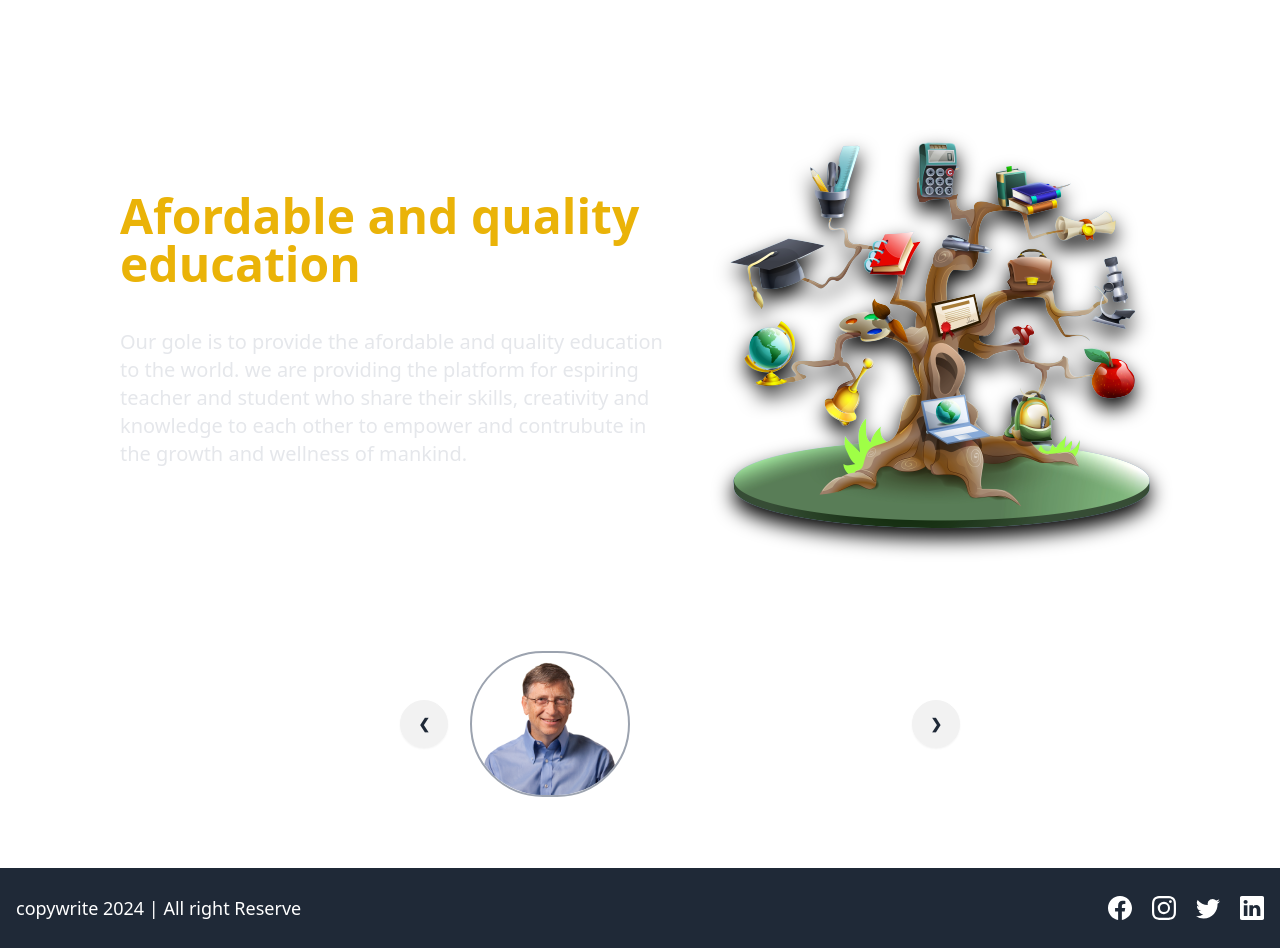
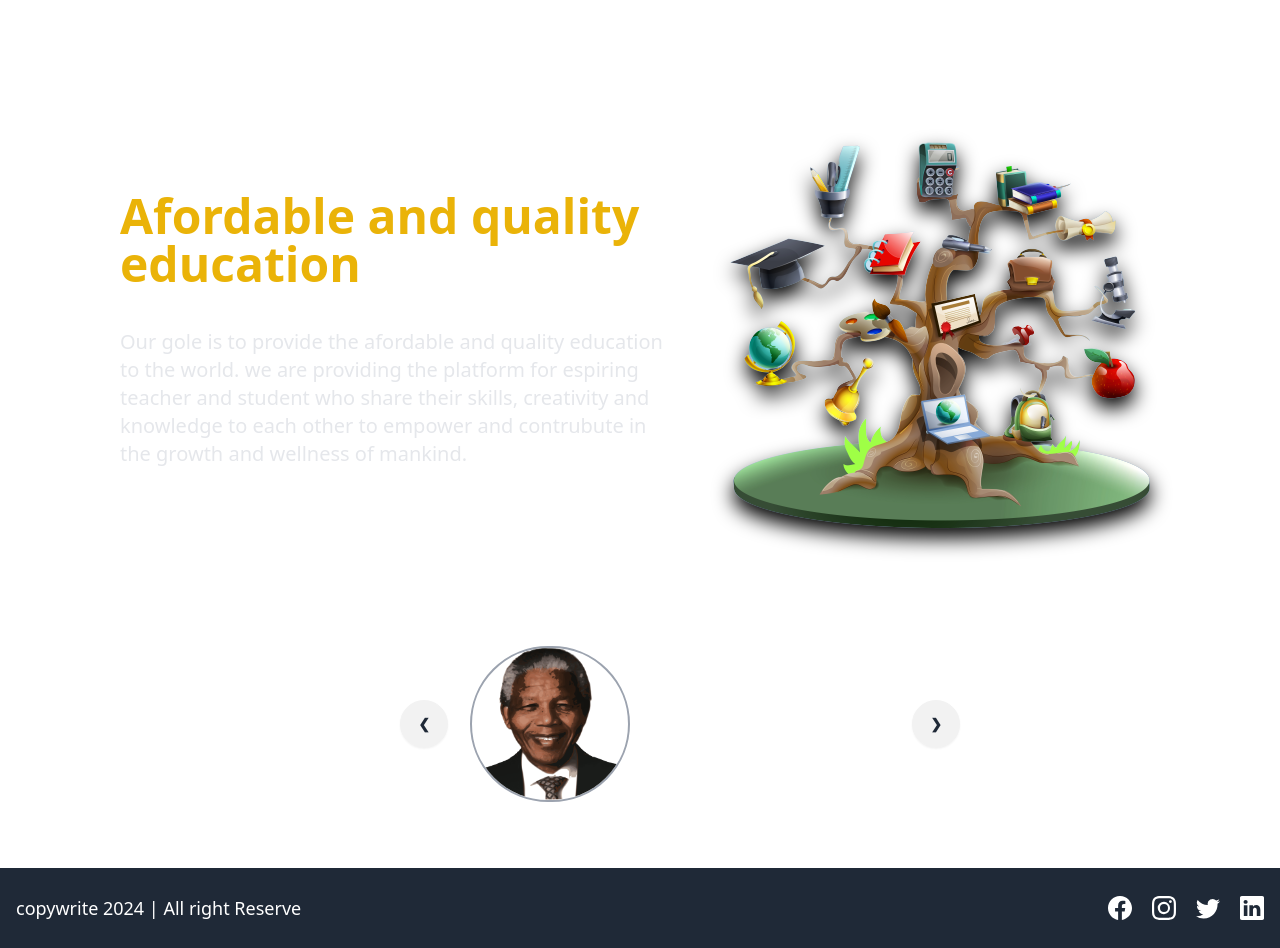
Before and after one commit to Rajusharma2003/Lms_frontend_project, a React (Vite) app: page /about in a window 1280 px wide. Built offline with nearby package versions, Linux system fonts and the light colour scheme.

Commit message:
cleanup our about us page

```diff
--- /dev/null
+++ b/src/Constant/CeleberitiesData.js
@@ -0,0 +1,41 @@
+
+import apj from "../Assets/Images/apj.png"
+import billGates from "../Assets/Images/billGates.png"
+import einstein from "../Assets/Images/einstein.png"
+import nelsonMandela from "../Assets/Images/nelsonMandela.png"
+import steveJobs from "../Assets/Images/steveJobs.png"
+
+
+ export const celebrities = [
+    {
+        title : "nelsonMandela",
+        description : "Education is the most powerful weapon which you can use to change the world. - Nelson Mandela" ,
+        slideNumber : 1,
+        image : nelsonMandela
+    } ,
+    {
+        title : "billGates",
+        description : "Don't compare yourself with anyone in this world. If you do so, you are insulting yourself. - Bill Gates" ,
+        slideNumber : 2,
+        image : billGates
+    } ,
+    {
+        title : "einstein",
+        description : "Life is like riding a bicycle. To keep your balance you must keep moving. - Albert Einstein" ,
+        slideNumber : 3,
+        image : einstein
+    } ,
+    {
+        title : "steveJobs",
+        description : "Your time is limited, so don’t waste it living someone else’s life. - Steve Jobs" ,
+        slideNumber : 4,
+        image : steveJobs
+    } ,
+    {
+        title : "A. P. J. Abdul Kalam",
+        description : "Dream, dream, dream. Dreams transform into thoughts and thoughts result in action. - A. P. J. Abdul Kalam" ,
+        slideNumber : 5,
+        image : apj
+
+    } ,
+]
--- /dev/null
+++ b/src/Layouts/CarouselSlides.jsx
@@ -0,0 +1,19 @@
+function CarouselSlides({ title, description, totalSlide, slideNumber, image }) {
+    return (
+        <div id={`slide${slideNumber}`} className="carousel-item relative w-full">
+            <div className="flex items-center justify-center gap-4 px-[15%]">
+                <img src={image} className="w-40 rounded-full border-2 border-gray-400" alt={`${title} image`} />
+                <div>
+                    <h3 className="text-2xl font-semibold">{title}</h3>
+                    <p>{description}</p>
+                </div>
+            </div>
+            <div className="absolute left-5 right-5 top-1/2 flex -translate-y-1/2 transform justify-between">
+                <a href={`#slide${(slideNumber === 1 ? totalSlide : (slideNumber - 1))}`} className="btn btn-circle">❮</a>
+                <a href={`#slide${(slideNumber % totalSlide) + 1}`} className="btn btn-circle">❯</a>
+            </div>
+        </div>
+    );
+}
+
+export default CarouselSlides;
--- a/src/Layouts/HomeLayout.jsx
+++ b/src/Layouts/HomeLayout.jsx
@@ -134,8 +134,11 @@ function HomeLayout({children} ) {
 
             </div>
 
+
+        {/*render child elemenmt  */}
         {children}
 
+        {/*render Footer element  */}
         <Footer/>
 
         </div>
--- a/src/Pages/AboutUsPage.jsx
+++ b/src/Pages/AboutUsPage.jsx
@@ -1,14 +1,13 @@
 import AboutMainImage from "../Assets/Images/aboutMainImage.png"
-import apj from "../Assets/Images/apj.png"
-import billGates from "../Assets/Images/billGates.png"
-import einstein from "../Assets/Images/einstein.png"
-import nelsonMandela from "../Assets/Images/nelsonMandela.png"
-import steveJobs from "../Assets/Images/steveJobs.png"
+import { celebrities } from "../Constant/CeleberitiesData"
+import CarouselSlide from "../Layouts/CarouselSlides"
 import HomeLayout from "../Layouts/HomeLayout"
 
 
+function AboutUs() {
 
-function AboutUs() {
+
+
 
 
     return (
@@ -46,76 +45,17 @@ function AboutUs() {
                 </div>
 
 
+
                 <div className="carousel w-1/2 my-16 m-auto">
-                    <div id="slide1" className="carousel-item relative w-full">
-                        <div className="flex items-center justify-center gap-4 px-[15%]">
-                            <img src={billGates} className="w-40 rounded-full border-2 border-gray-400" />
-                            <div>
-                                <h3 className="text-2xl font-semibold">Bill Gates</h3>
-                                <p>{"Don't compare yourself with anyone in this world. If you do so, you are insulting yourself. - Bill Gates"}</p>
-                            </div>
-                        </div>
-                        <div className="absolute left-5 right-5 top-1/2 flex -translate-y-1/2 transform justify-between">
-                            <a href="#slide6" className="btn btn-circle">❮</a>
-                            <a href="#slide2" className="btn btn-circle">❯</a>
-                        </div>
-                    </div>
+                {/* render caruouselSlide */}
+                 {celebrities && celebrities.map( celebrity => (<CarouselSlide
+                                                                     {...celebrity}
+                                                                     key={celebrity.slideNumber}
+                                                                     totalSlide={celebrities.length}
+                                                                     />))}
 
-                    <div id="slide2" className="carousel-item relative w-full">
-                        <div className="flex items-center justify-center gap-4 px-[15%]">
-                            <img src={steveJobs} className="w-40 rounded-full border-2 border-gray-400" />
-                            <div>
-                                <h3 className="text-2xl font-semibold">Steve Jobs</h3>
-                                <p>{"Your time is limited, so don’t waste it living someone else’s life. - Steve Jobs"}</p>
-                            </div>
-                        </div>
-                        <div className="absolute left-5 right-5 top-1/2 flex -translate-y-1/2 transform justify-between">
-                            <a href="#slide1" className="btn btn-circle">❮</a>
-                            <a href="#slide3" className="btn btn-circle">❯</a>
-                        </div>
-                    </div>
 
-                    <div id="slide3" className="carousel-item relative w-full">
-                        <div className="flex items-center justify-center gap-4 px-[15%]">
-                            <img src={nelsonMandela} className="w-40 rounded-full border-2 border-gray-400" />
-                            <div>
-                                <h3 className="text-2xl font-semibold">Nelson Mandela</h3>
-                                <p>{"Education is the most powerful weapon which you can use to change the world. - Nelson Mandela"}</p>
-                            </div>
-                        </div>
-                        <div className="absolute left-5 right-5 top-1/2 flex -translate-y-1/2 transform justify-between">
-                            <a href="#slide2" className="btn btn-circle">❮</a>
-                            <a href="#slide4" className="btn btn-circle">❯</a>
-                        </div>
-                    </div>
 
-                    <div id="slide4" className="carousel-item relative w-full">
-                        <div className="flex items-center justify-center gap-4 px-[15%]">
-                            <img src={einstein} className="w-40 rounded-full border-2 border-gray-400" />
-                            <div>
-                                <h3 className="text-2xl font-semibold">Albert Einstein</h3>
-                                <p>{"Life is like riding a bicycle. To keep your balance you must keep moving. - Albert Einstein"}</p>
-                            </div>
-                        </div>
-                        <div className="absolute left-5 right-5 top-1/2 flex -translate-y-1/2 transform justify-between">
-                            <a href="#slide3" className="btn btn-circle">❮</a>
-                            <a href="#slide5" className="btn btn-circle">❯</a>
-                        </div>
-                    </div>
-
-                    <div id="slide5" className="carousel-item relative w-full">
-                        <div className="flex items-center justify-center gap-4 px-[15%]">
-                            <img src={apj} className="w-40 rounded-full border-2 border-gray-400" />
-                            <div>
-                                <h3 className="text-2xl font-semibold">A. P. J. Abdul Kalam</h3>
-                                <p>{"Dream, dream, dream. Dreams transform into thoughts and thoughts result in action. - A. P. J. Abdul Kalam"}</p>
-                            </div>
-                        </div>
-                        <div className="absolute left-5 right-5 top-1/2 flex -translate-y-1/2 transform justify-between">
-                            <a href="#slide4" className="btn btn-circle">❮</a>
-                            <a href="#slide1" className="btn btn-circle">❯</a>
-                        </div>
-                    </div>
                 </div>
 
 
```
